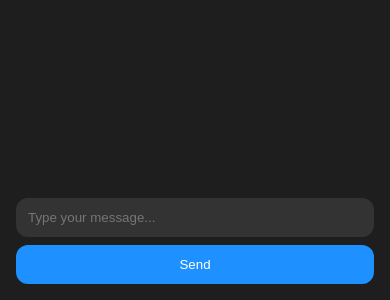
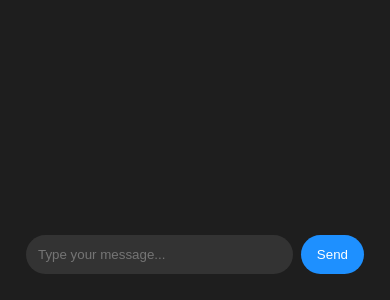
Before and after one commit to ManojKumar630/chatbot, a React (Vite) app: page / in a window 390 px wide. Shown: the part 544-844 px from the top of the page. Built offline with nearby package versions, Linux system fonts and the light colour scheme; the HTML template or start-up script is replaced by a standard one.

Commit message:
Update index.css

```diff
--- a/src/index.css
+++ b/src/index.css
@@ -134,18 +134,25 @@ body {
     padding: 10px 14px;
   }
 
+  /* Keep input and button in a row */
   .chat-input-area {
-    flex-direction: column;
+    flex-direction: row;
     gap: 8px;
+    padding: 10px;
+    position: sticky;
+    bottom: 0;
+    background-color: #1e1e1e;
   }
 
   .chat-input-area input {
     width: 100%;
-    border-radius: 12px;
+    border-radius: 20px;
   }
 
   .chat-input-area button {
-    width: 100%;
-    border-radius: 12px;
+    width: auto;
+    white-space: nowrap;
+    border-radius: 20px;
+    padding: 12px 16px;
   }
 }
```
